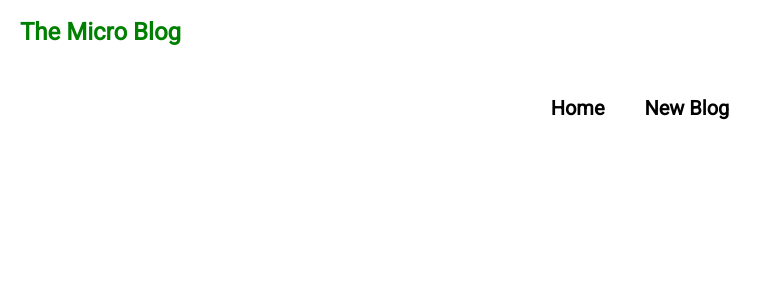
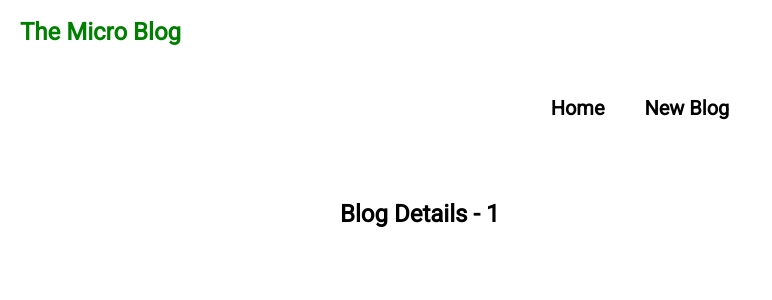
Before and after one commit to 0xcatrovacer/micro-blogging-app, a React (Create React App) app: page /blogs/1 in a window 1280 px wide. Shown: the top 300 px of the page, without its empty margins (0-772 px from the left). Built offline with nearby package versions, Linux system fonts and the light colour scheme.

Commit message:
added route parameters

```diff
--- a/src/App.js
+++ b/src/App.js
@@ -1,6 +1,8 @@
 import Navbar from './Navbar';
 import Home from './Home';
-import Create from './Create'
+import Create from './Create';
+import BlogDetails from './BlogDetails';
+
 import { BrowserRouter as Router, Route, Switch } from 'react-router-dom';
 
 function App() {
@@ -17,6 +19,9 @@
             <Route path='/create'>
               <Create />
             </Route>
+            <Route path='/blogs/:id'>
+              <BlogDetails />
+            </Route>
         </div>
       </div>
     </Router>
--- /dev/null
+++ b/src/BlogDetails.js
@@ -0,0 +1,13 @@
+import { useParams } from "react-router-dom";
+
+const BlogDetails = () => {
+    const { id } = useParams()
+
+    return(
+        <div className="blogDetails">
+            <h2>Blog Details - { id } </h2>
+        </div>
+    );
+}
+
+export default BlogDetails;
--- a/src/BlogList.js
+++ b/src/BlogList.js
@@ -1,15 +1,19 @@
+import { Link } from "react-router-dom";
+
 const BlogList = (props) => {
-
 
     const blogs = props.blogs;
     const title = props.title;
+
     return (
         <div className="blogList">
-        <h2 className="title">{title}</h2>
+        <h2>{title}</h2>
             {blogs.map((blog) => (
                 <div className="blogPreview" key={blog.id}>
+                    <Link to={`/blogs/${blog.id}`}>
                     <h2>{blog.title}</h2>
                     <p> <strong>Written By:</strong> {blog.author}</p>
+                    </Link>
                 </div>
             ))}
         </div>
--- a/src/index.css
+++ b/src/index.css
@@ -81,8 +81,14 @@
 .blogPreview h2{
   color: green;
   margin-bottom: 8px;
+  text-decoration: none;
 }
 
 .blogPreview p{
   margin-bottom: 8px;
+  color: black;
 }
+
+.blogPreview a{
+  text-decoration: none;
+}
```
